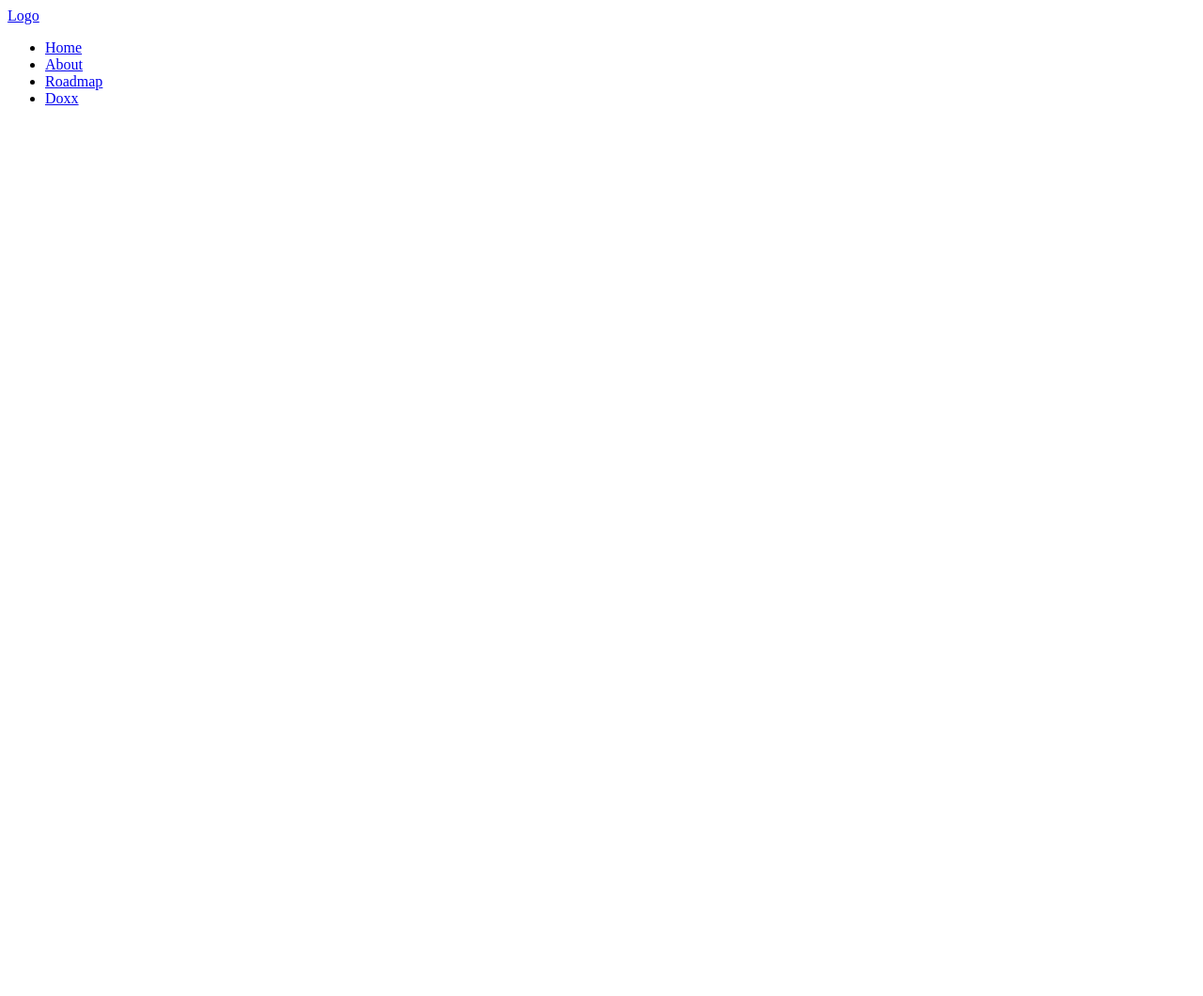
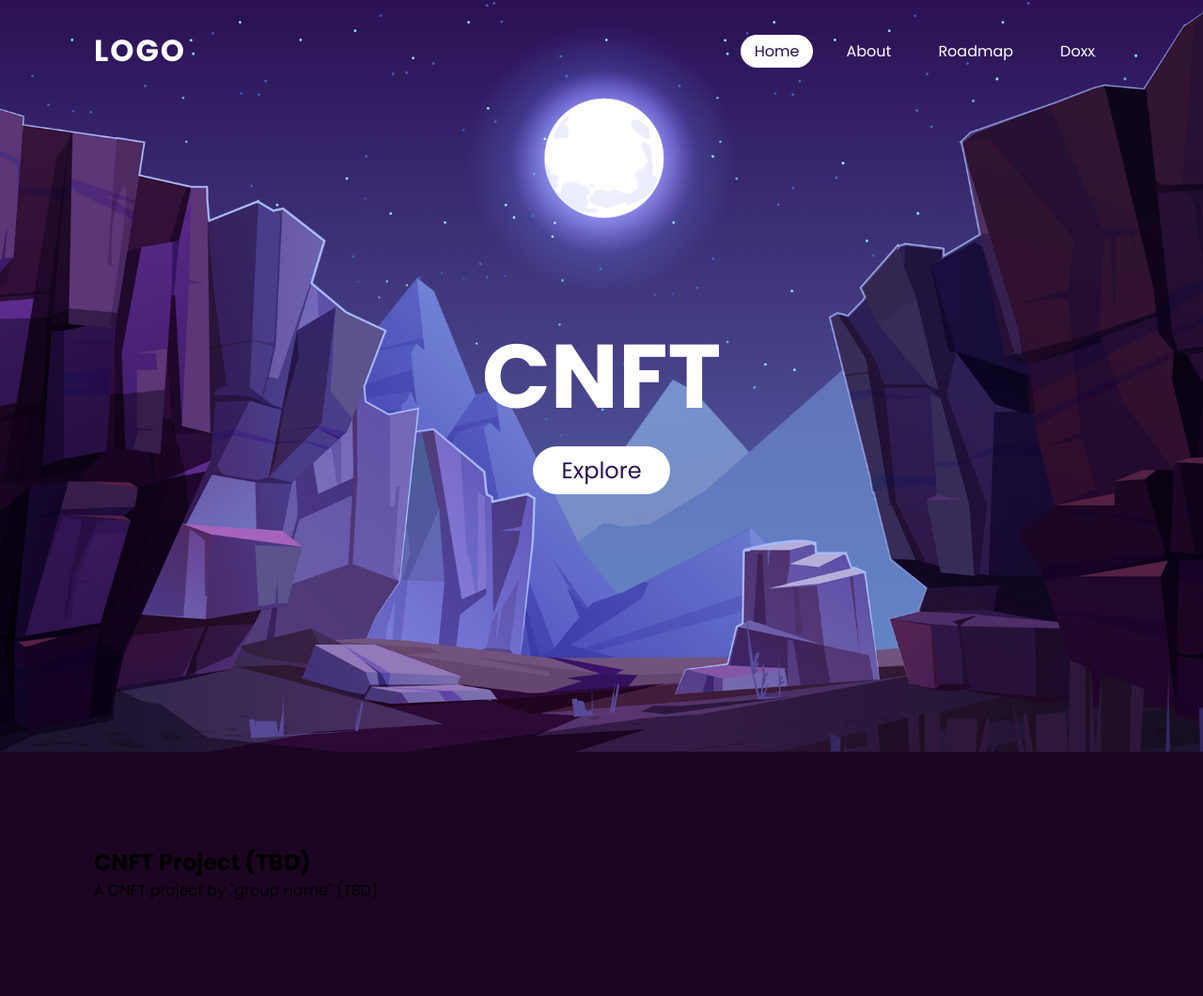
Before and after one commit to WaerWaters/equilibrium, a plain HTML site: page web/index.html in a window 1280 px wide. Shown: the whole page at 94% size. Before the commit the page ends 800 px from the top, so only its background shows below. Drawn offline with Linux system fonts and the light colour scheme.

Commit message:
header design completed

```diff
--- a/web/index.html
+++ b/web/index.html
@@ -4,16 +4,29 @@
     <meta http-equiv="X-UA-Compatible" content="IE=edge">
     <meta name="viewport" content="width=device-width, initial-scale=1.0">
     <title>Document</title>
+    <link rel="stylesheet" type="text/css" href="style.css">
 </head>
 <body>
     <header>
         <a href="#" class="logo">Logo</a>
         <ul>
-            <li><a href="#">Home</a></li>
+            <li><a href="#" class="active">Home</a></li>
             <li><a href="#">About</a></li>
             <li><a href="#">Roadmap</a></li>
             <li><a href="#">Doxx</a></li>
         </ul>
     </header>
+    <section>
+        <img src="pics/stars.png" id="stars">
+        <img src="pics/moon.png" id="moon">
+        <img src="pics/mountains_behind.png" id="mountains_behind">
+        <h2 id="text">CNFT</h2>
+        <a href="#" id="btn">Explore</a>
+        <img src="pics/mountains_front.png" id="mountains_front">
+    </section>
+    <div class="sec">
+        <h2>CNFT Project (TBD)</h2>
+        <p>A CNFT project by "group name" (TBD)</p>
+    </div>
 </body>
 </html>
--- a/web/style.css
+++ b/web/style.css
@@ -7,5 +7,105 @@
 }
 
 body {
+    min-height: 100vh;
     background: linear-gradient(#2b1055,#7597de);
 }
+
+header {
+    position: absolute;
+    top: 0;
+    left: 0;
+    width: 100%;
+    padding: 30px 100px;
+    display: flex;
+    justify-content: space-between;
+    align-items: center;
+    z-index: 10000;
+}
+
+header .logo {
+    color: #ffff;
+    font-weight: 700;
+    text-decoration: none;
+    font-size: 2em;
+    text-transform: uppercase;
+    letter-spacing: 2px;
+}
+
+header ul {
+    display: flex;
+    justify-content: center;
+    align-items: center;
+}
+
+header ul li {
+    list-style: none;
+    margin-left: 20px;
+}
+
+header ul li a {
+    text-decoration: none;
+    padding: 6px 15px;
+    color: #ffff;
+    border-radius: 20px;
+}
+
+header ul li a:hover,
+header ul li a.active {
+    background: #ffff;
+    color: #2b1055;
+}
+
+section {
+    position: relative;
+    width: 100%;
+    height: 100vh;
+    padding: 100px;
+    display: flex;
+    justify-content: center;
+    align-items: center;
+}
+
+section img {
+    position: absolute;
+    top: 0;
+    left: 0;
+    width: 100%;
+    height: 100%;
+    object-fit: cover;
+    pointer-events: none;
+}
+
+section img#moon {
+    mix-blend-mode: screen;
+}
+
+section img#mountains_front {
+    z-index: 10;
+}
+
+#text {
+    position: absolute;
+    color: #fff;
+    white-space: nowrap;
+    font-size: 7.5vw;
+    z-index: 9;
+}
+
+#btn {
+    text-decoration: none;
+    display: inline-block;
+    padding: 8px 30px;
+    border-radius: 40px;
+    background: #fff;
+    color: #2b1055;
+    font-size: 1.5em;
+    z-index: 9;
+    transform: translateY(100px);
+}
+
+.sec {
+    position: relative;
+    padding: 100px;
+    background: #1c0522;
+}
```
Also changed, not shown: web/pics/moon.png (added), web/pics/mountains_behind.png (added), web/pics/mountains_front.png (added), web/pics/stars.png (added).
